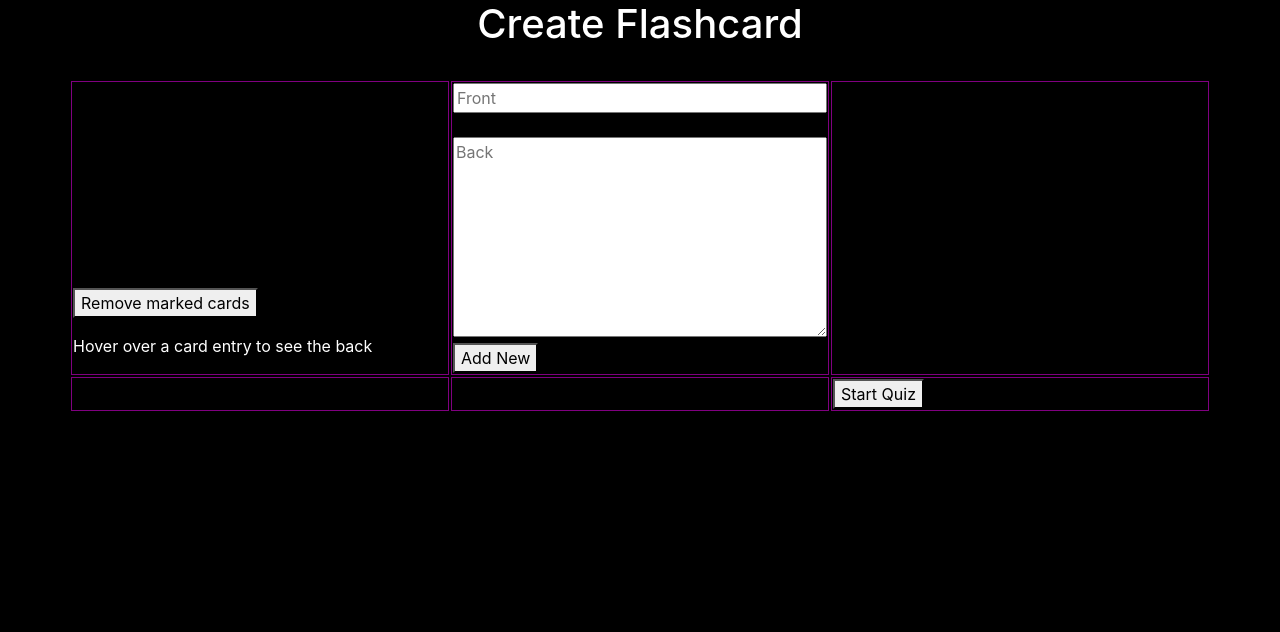
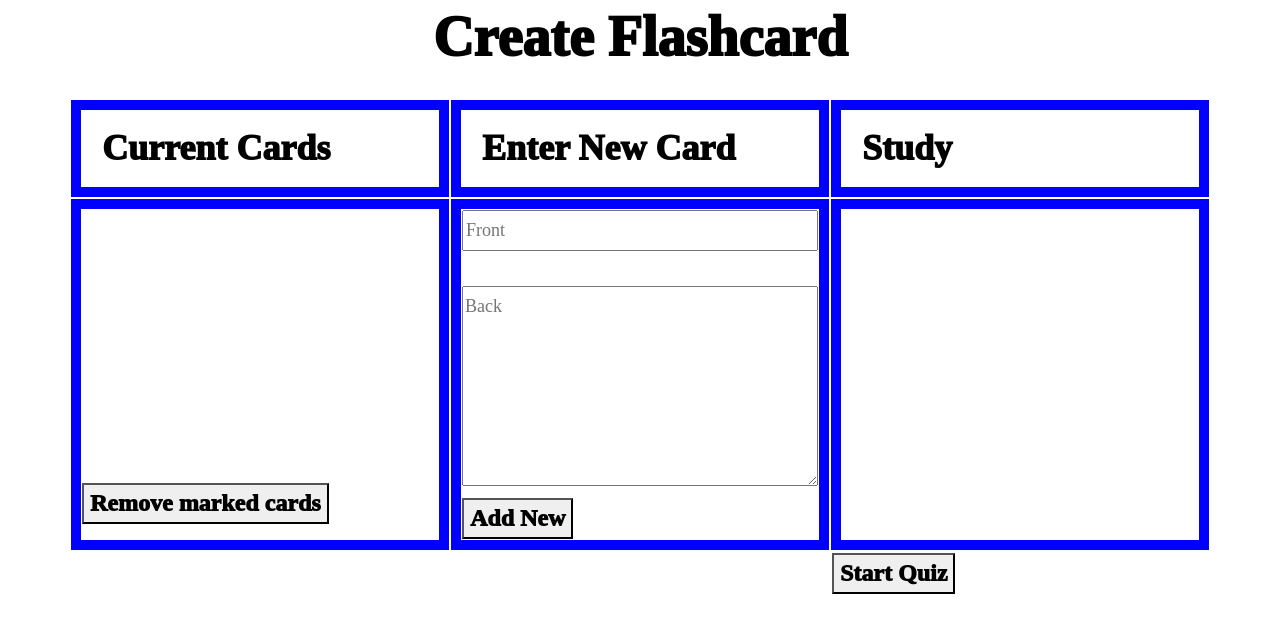
Before and after one commit to bmw78/Creative3, a plain HTML site: page index.html in a window 1280 px wide. Drawn offline with nearby package versions, Linux system fonts and the light colour scheme; a web font is replaced by a local one.

Commit message:
Final touches

```diff
--- a/index.css
+++ b/index.css
@@ -1,14 +1,62 @@
-body {
-    background-color: black;
-    color: white;
+@font-face {
+    font-family: Ostrich;
+    src: url(./ostrich-sans.sans-medium.ttf);
 }
 
+body {
+    background-color: white;
+    color: black;
+}
+
+h1{
+  font-family: Ostrich; font-size: 56px;
+  font-style: normal; font-variant: normal;
+  font-weight: 1000; line-height: 35px; color:black;
+  margin: 20px;
+}
+
+h2{
+  font-family: Ostrich; font-size: 36px;
+  font-style: normal; font-variant: normal;
+  font-weight: 1000; line-height: 35px; color:black;
+  margin: 20px;
+}
+
+button {
+  font-family: Ostrich; font-size: 24px;
+  font-style: normal; font-variant: normal;
+  font-weight: 1000; line-height: 35px; color:black;
+}
+
+form {
+    font-family: Ostrich; font-size: 18px;
+  font-style: normal; font-variant: normal;
+  font-weight: 1000; line-height: 35px; color:black;
+}
 .col {
-    border: 1px solid purple;
+    border: 10px solid blue;
     margin: 1px;
     padding: 1px;
 }
 
+.col1 {
+    border: 0px;
+    margin: 1px;
+    padding: 1px;
+}
+
+
+.card-front{
+  font-family: Ostrich; font-size: 24px;
+  font-style: normal; font-variant: normal;
+  font-weight: 1000; line-height: 35px; color:black;
+}
+
+.card-back{
+  font-family: Ostrich; font-size: 24px;
+  font-style: normal; font-variant: normal;
+  font-weight: 1000; line-height: 35px; color:black;
+}
 
 
 #hoverNote {
--- a/index.html
+++ b/index.html
@@ -23,22 +23,23 @@
 
         <div class="container">
             <div class="row">
+                <div class="col"><h2>Current Cards</h2></div>
+                <div class="col"><h2>Enter New Card</h2></div>
+                <div class="col"><h2>Study</h2></div>
+            </div>
+            <div class="row">
 
                 <!-- 1st Column: Card List & Card Removal buttons -->
                 <div class="col" ng-if='quizNotStarted()'>
-                    <!--    <ul class='Card-list'>
-                        <li ng-repeat='card in cards'>
-                            <fc card='card' show-answer='true'>
-                        </li>
-                    </ul> -->
-                    <div ng-style="list" ng-repeat='card in cards'>
-                        <fc card='card'>
-                    </div>
+
+                        <div ng-repeat='card in cards'>
+                            <fc card='card' show-answer='false' checkbox='true'>
+                        </div>
+
                     <br>
 
                     <div id="hoverNote">
                         <p><button id="removeButton" ng-click="remove()">Remove marked cards</button></p>
-                        <p>Hover over a card entry to see the back</p>
                     </div>
                 </div>
 
@@ -59,19 +60,20 @@
                 <!-- 3rd Column: Number of Cards & Quiz -->
                 <div class="col">
 
-                    <fc ng-if="position >= 0" card='cards[position]' show-answer='showAnswer'></fc>
+                    <fc ng-if="position >= 0" card='cards[position]' show-answer='showAnswer' checkbox='false'></fc>
                 </div>
 
             </div>
 
             <div class="row">
 
-                <div class="col"></div>
-                <div class="col"></div>
-                <div class="col">
+                <div class="col col1"></div>
+                <div class="col col1"></div>
+                <div class="col col1">
                     <button ng-click='startQuiz()' ng-if='quizNotStarted()'> Start Quiz </button>
                     <button ng-click='nextCard()' ng-if='haveNextCard()'>Next Card</button>
                     <button ng-click='enableShowAnswer()' ng-if="!quizNotStarted()">Show Answer</button>
+                    <button ng-click='exitQuiz()' ng-if="!quizNotStarted()">Exit Quiz</button>
                 </div>
             </div>
 
--- a/index.js
+++ b/index.js
@@ -18,8 +18,6 @@ function mainCtrl($scope) {
     card.back = '';
 
   };
-
-
 
 
   $scope.position = -1;
@@ -43,11 +41,18 @@ function mainCtrl($scope) {
   $scope.startQuiz = function()
   {
     $scope.position = 0;
+    $scope.showAnswer = false;
   }
 
  $scope.haveNextCard = function()
   {
     return ($scope.position >= 0 && $scope.position < $scope.cards.length);
+  }
+
+  $scope.exitQuiz = function()
+  {
+    $scope.position = -1;
+    $scope.showAnswer =true;
   }
 
   $scope.remove = function() {
@@ -66,14 +71,16 @@ function fcDirective() {
   return {
     scope: {
       card: '=',
-      showAnswer: '='
+      showAnswer: '=',
+      checkbox: '='
+
     },
     restrict: 'E',
     replace: 'true',
     template: (
-      '<div class="Flashcard" title="{{card.back}}">' +
-      '<input type="checkbox"  ng-model="card.done">' +
-      '<span> {{card.front}}</span>' // + '<h5 ng-if="showAnswer">{{card.back}}</h5>'
+      '<div class="Flashcard">' +
+      '<input type="checkbox" ng-if="checkbox" ng-model="card.done">' +
+      '<span class="card-front"> {{card.front}}</span>'  + '<br/>' + '<span class="card-back" ng-if="showAnswer">{{card.back}}</span>'
       +
       '</div>'
     ),
```
